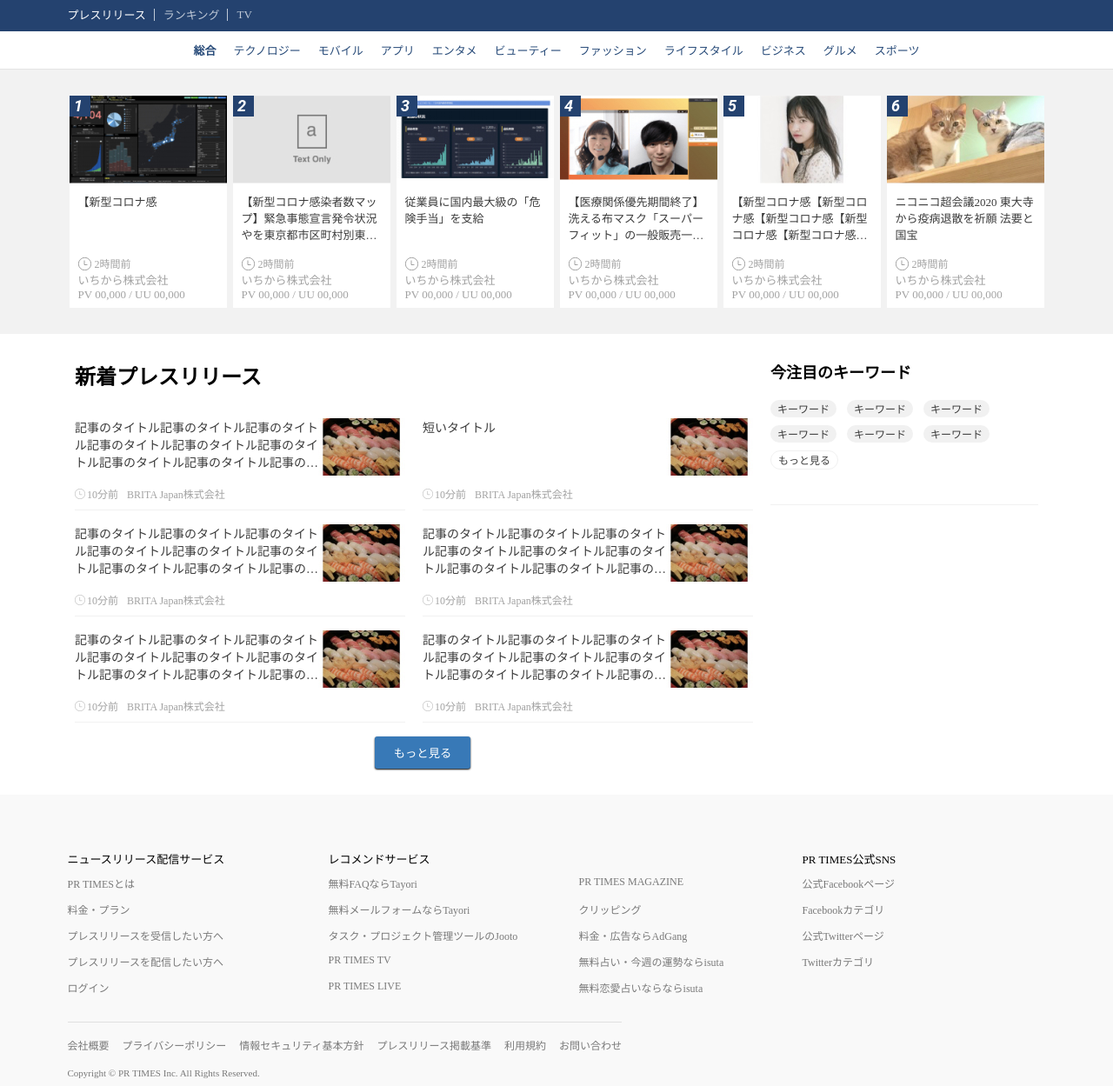
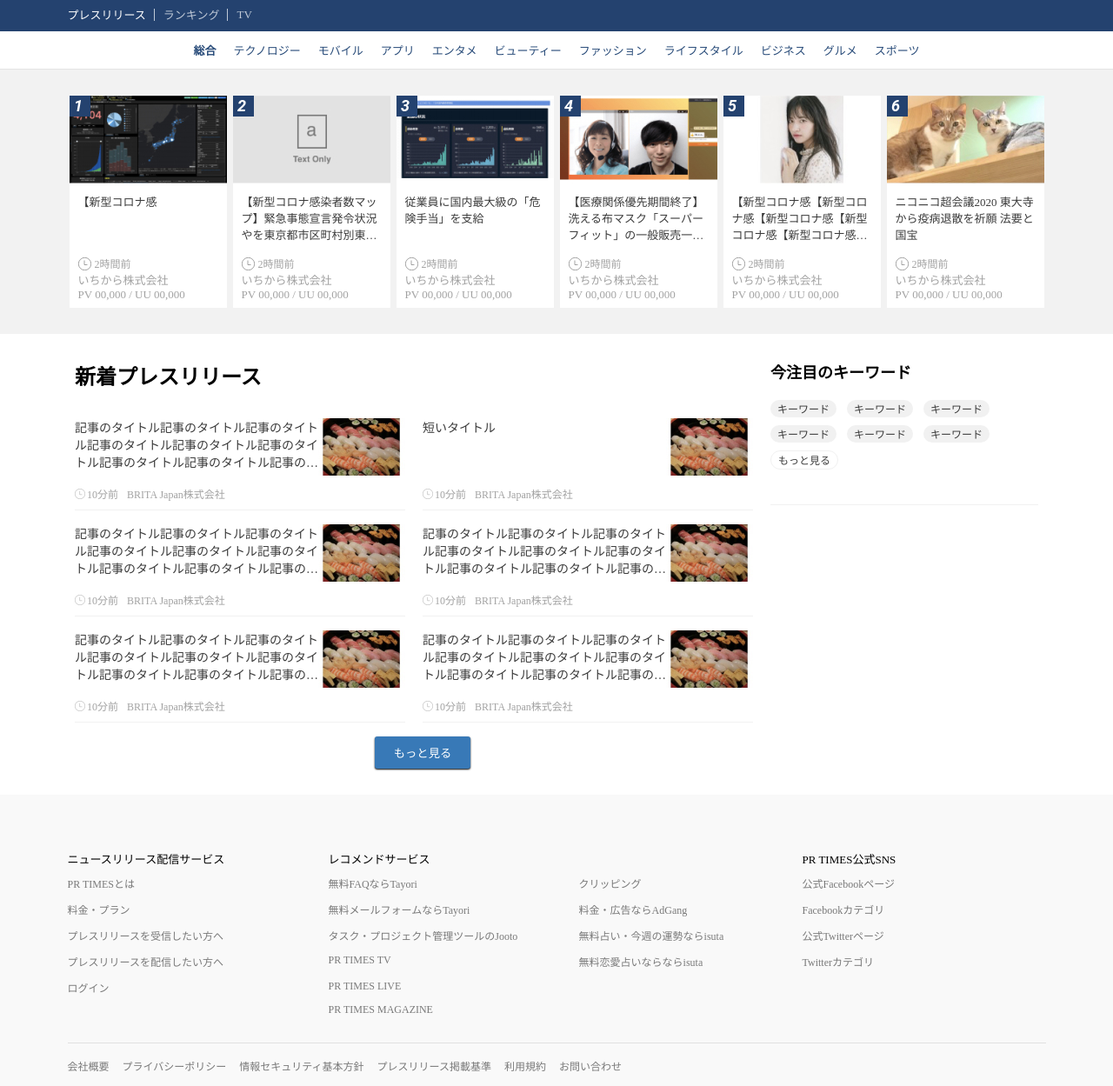
Before and after one commit to Romira915/training-html-css, a plain HTML site: page index.html in a window 1280 px wide. Shown: the part 45-1294 px from the top of the page at 87% size. Drawn offline with Linux system fonts and the light colour scheme.

Commit message:
fix: sitemapの最大行数を6にする。legal-infoのborderを伸ばす

```diff
--- a/style.css
+++ b/style.css
@@ -535,7 +535,7 @@ a:visited {
 
     .sitemap__list {
       display: grid;
-      grid-template-rows: repeat(5, auto);
+      grid-template-rows: repeat(6, auto);
       grid-auto-flow: column;
 
       row-gap: 12px;
@@ -551,6 +551,7 @@ a:visited {
   border-top: 1px solid var(--gray-white-400-color);
   padding: 17px 0;
   margin-top: 30px;
+  width: 100%;
 
   .legal-info__list {
     margin: 0;
```
